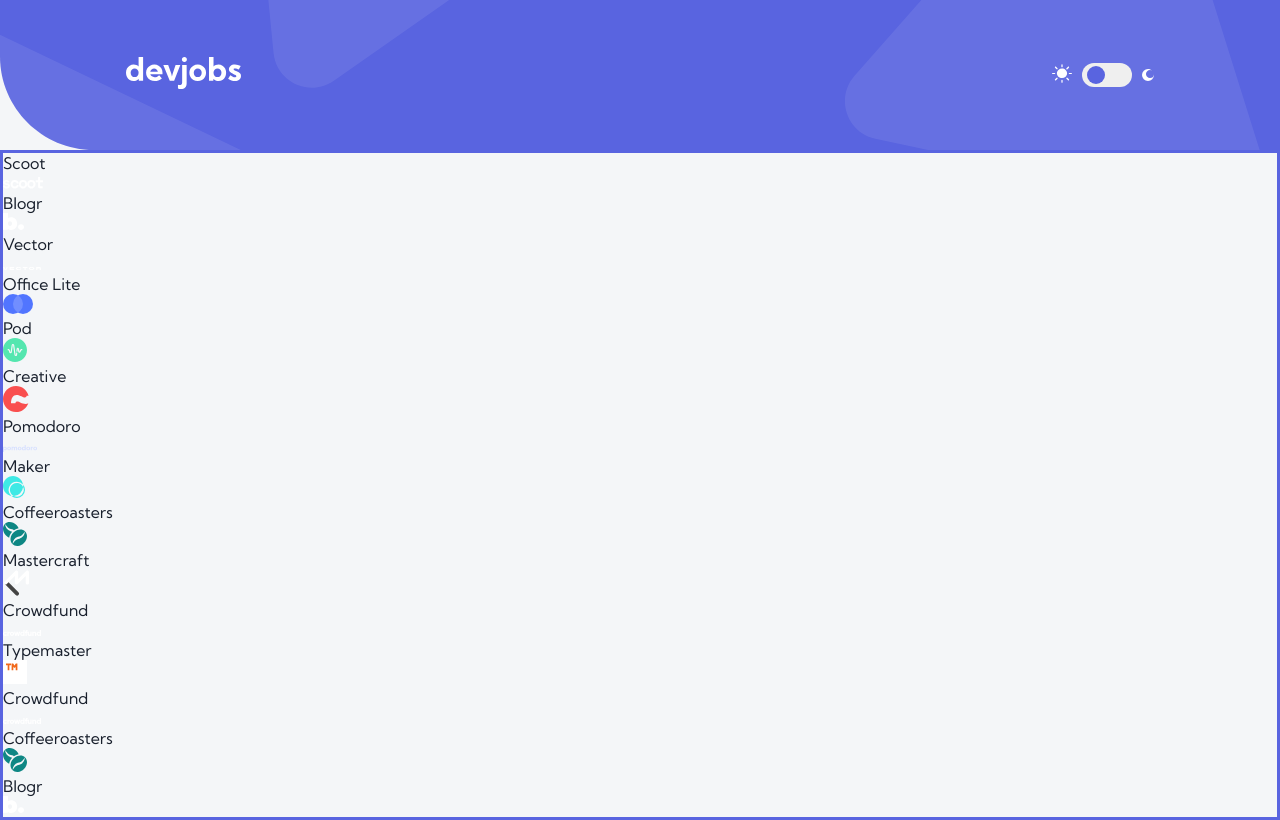
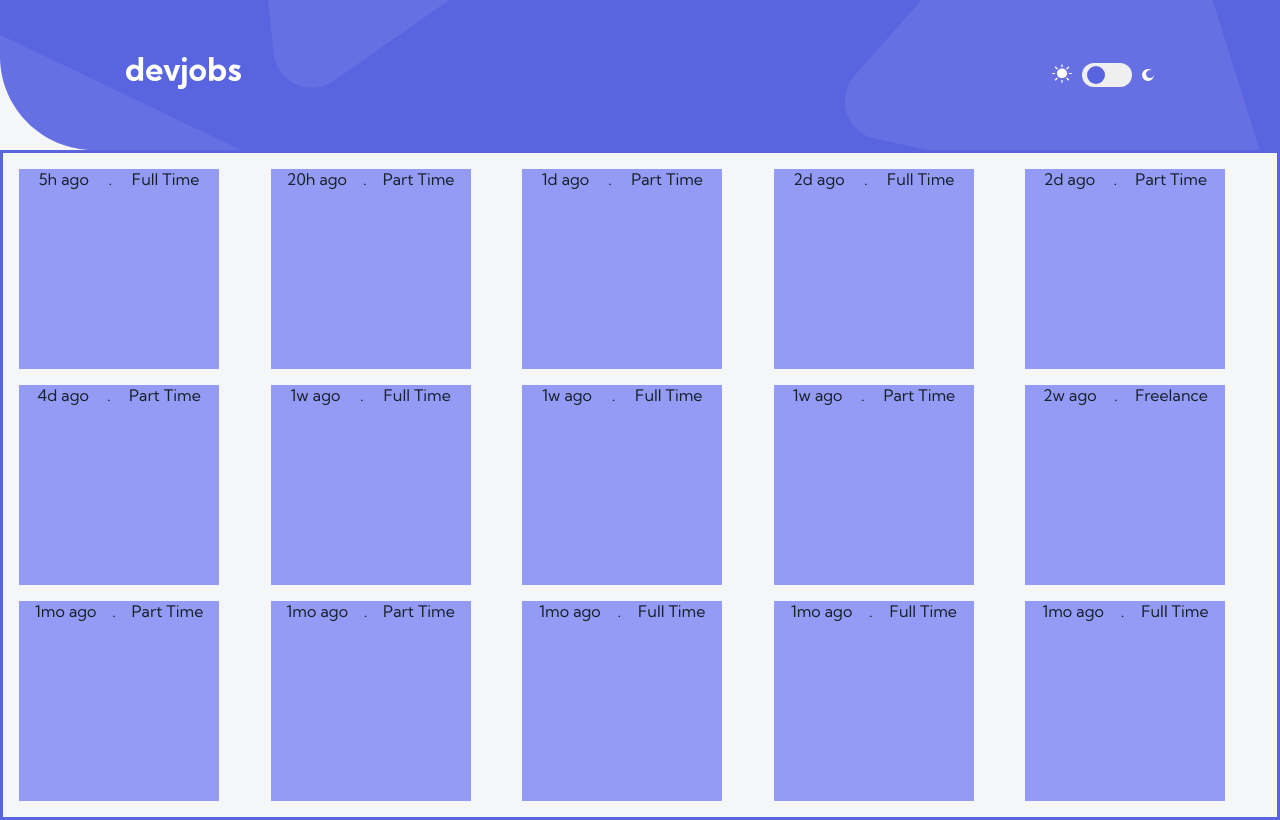
Before and after one commit to ajarek/react-79-vite-devjobs-web-app-Router-6.10, a React (Vite) app: page / in a window 1280 px wide. Built offline with nearby package versions, Linux system fonts and the light colour scheme.

Commit message:
added Card

```diff
--- a/index.html
+++ b/index.html
@@ -2,9 +2,9 @@
 <html lang="en">
   <head>
     <meta charset="UTF-8" />
-    <link rel="icon" type="image/svg+xml" href="/vite.svg" />
+    <link rel="icon" type="image/svg+xml" href="/favicon.ico" />
     <meta name="viewport" content="width=device-width, initial-scale=1.0" />
-    <title>Vite + React</title>
+    <title>DevJobs Web App</title>
   </head>
   <body>
     <div id="root"></div>
--- /dev/null
+++ b/src/components/Card/Card.css
@@ -0,0 +1,15 @@
+.card {
+  width: 200px;
+  height: 200px;
+  background-color: #939bf4;
+}
+
+.card .info {
+  width: 100%;
+  display: flex;
+  justify-content: space-evenly;
+}
+
+.card .info span {
+  font-size: 1rem;
+}
--- /dev/null
+++ b/src/components/Card/Card.jsx
@@ -0,0 +1,14 @@
+import React from 'react'
+import './Card.css'
+const Card = (props) => {
+
+  const {postedAt,contract} = props
+  return (
+    <div  className='card'>
+      <div className="info"><span>{postedAt}</span>.<span>{contract}</span></div>
+
+    </div>
+  )
+}
+
+export default Card
--- a/src/pages/Dashboard/Dashboard.css
+++ b/src/pages/Dashboard/Dashboard.css
@@ -2,4 +2,8 @@
   width: 100%;
   min-height: calc( 100vh - 150px );
   border: solid var(--color-violet);
+  display: grid;
+  grid-template-columns: repeat(auto-fit, minmax(200px, 1fr));
+  gap: 16px;
+  padding: 16px;
 }
--- a/src/pages/Dashboard/Dashboard.jsx
+++ b/src/pages/Dashboard/Dashboard.jsx
@@ -1,5 +1,6 @@
 
 import jobsData from '../../assets/data.json';
+import Card from '../../components/Card/Card';
 import './Dashboard.css'
 
 
@@ -9,10 +10,8 @@ const Dashboard = () => {
     <div className='dashboard'>
     {  jobsData.map((job) =>{
       return(
-        <div key={job.id} className="cardJob">
-           <p>{job.company}</p>
-           <img src={job.logo} alt="lol" />
-        </div>
+       <Card key={job.id} {...job} />
+
       )
     })}
      </div>
```
Also changed, not shown: .eslintrc.cjs.
